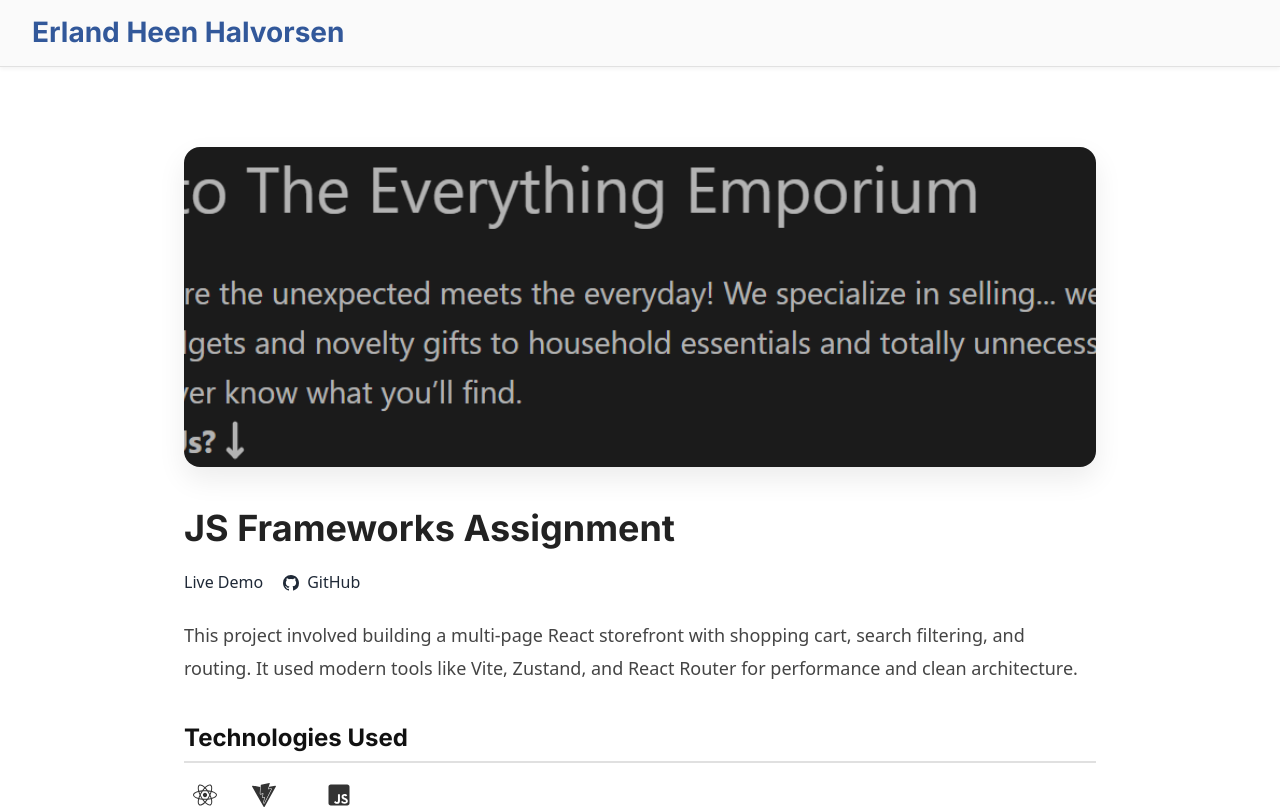
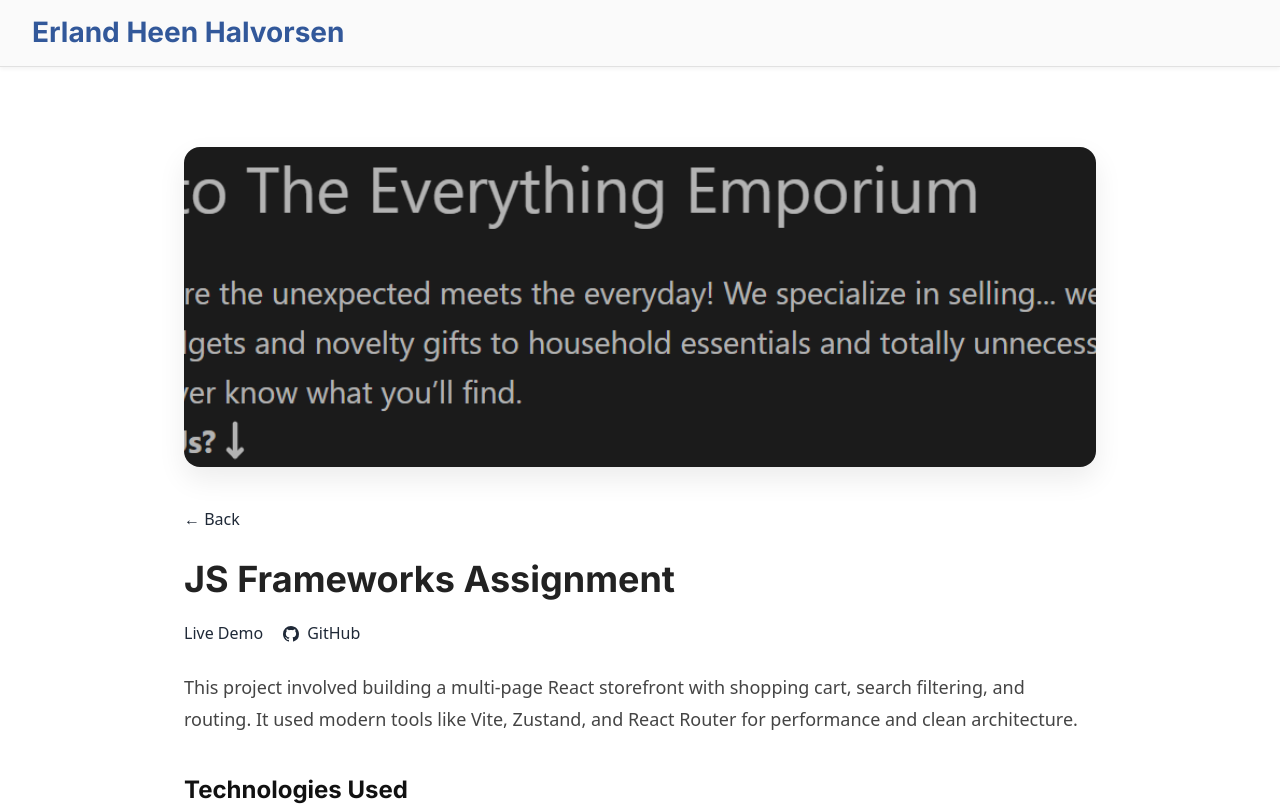
Before and after one commit to ErlandHeenHalvorsen/portfolio2, a React (Vite) app: page /JsFrameworks in a window 1280 px wide. Shown: the top 809 px of the page. Built offline with nearby package versions, Linux system fonts and the light colour scheme.

Commit message:
Add ReturnButton component and integrate it into project pages

```diff
--- /dev/null
+++ b/src/components/button/Button.jsx
@@ -0,0 +1,12 @@
+// src/components/button/ReturnButton.jsx
+import React from "react";
+import { Link } from "react-router";
+import "./button.css";
+
+const ReturnButton = () => (
+  <Link to="/" className="return-button">
+    ← Back
+  </Link>
+);
+
+export default ReturnButton;
--- /dev/null
+++ b/src/components/button/button.css
@@ -0,0 +1,28 @@
+/* src/components/button/button.css */
+
+.return-button {
+  display: inline-flex;
+  align-items: center;
+  gap: 0.5rem;
+  font-size: 1rem;
+  font-weight: 500;
+  color: #1f2937;
+  text-decoration: none;
+  border-bottom: 2px solid transparent;
+  transition: color 0.2s ease, border-color 0.2s ease;
+  margin-bottom: 1.5rem; /* spacing before the next section */
+}
+
+.return-button:hover,
+.return-button:focus {
+  color: #2563eb;
+  border-color: #2563eb;
+  outline: none;
+}
+
+/* Responsive centering on narrow screens */
+@media (max-width: 768px) {
+  .return-button {
+    justify-content: center;
+  }
+}
--- a/src/pages/JsFrameworks.jsx
+++ b/src/pages/JsFrameworks.jsx
@@ -1,5 +1,6 @@
 import React from "react";
 import "./Project.css";
+import ReturnButton from "../components/button/Button";
 
 import JsThumb from "../assets/JsThumb.png";
 import JsCart from "../assets/JsCart.png";
@@ -78,6 +79,7 @@ export default function JsFrameworks() {
           className="project-hero-img"
         />
       </div>
+      <ReturnButton />
 
       {/* Title, links, and description */}
       <div className="project-intro">
--- a/src/pages/ProjectExam2.jsx
+++ b/src/pages/ProjectExam2.jsx
@@ -1,4 +1,5 @@
 import "./Project.css";
+import ReturnButton from "../components/button/Button";
 import React from "react";
 import ExamThumb from "../assets/ExamThumb.png";
 import ExamModal from "../assets/ExamModal.png";
@@ -18,6 +19,7 @@ function ProjectExam2() {
           className="project-hero-img"
         />
       </div>
+      <ReturnButton />
 
       {/* Title, links, description */}
       <div className="project-intro">
--- a/src/pages/SemesterProject2.jsx
+++ b/src/pages/SemesterProject2.jsx
@@ -1,4 +1,5 @@
 import "./Project.css";
+import ReturnButton from "../components/button/Button";
 import React from "react";
 import SemesterThumb from "../assets/SemesterThumb.png";
 import { SiVite } from "react-icons/si";
@@ -22,7 +23,7 @@ function SemesterProject2() {
           className="project-hero-img"
         />
       </div>
-
+      <ReturnButton />
       {/* Title & Intro */}
       <div className="project-intro">
         <h1 className="project-title">BidNest – Semester Project 2</h1>
```
